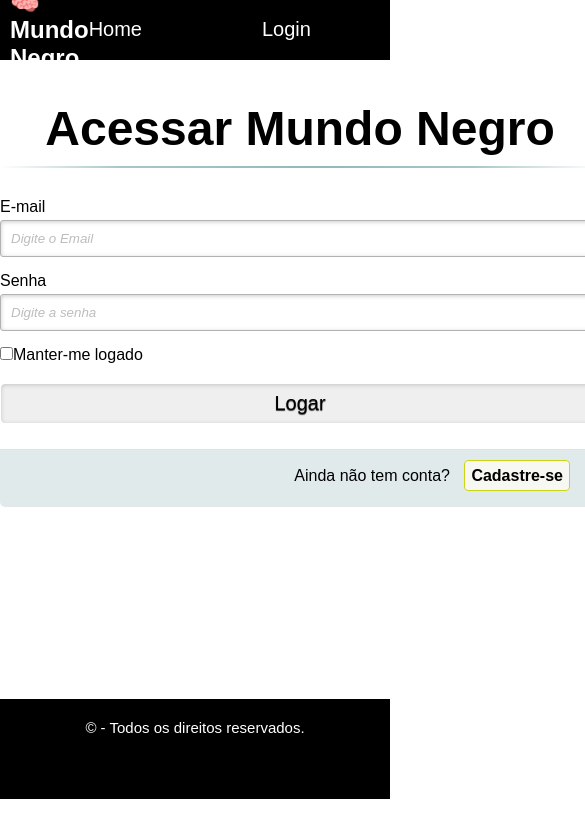
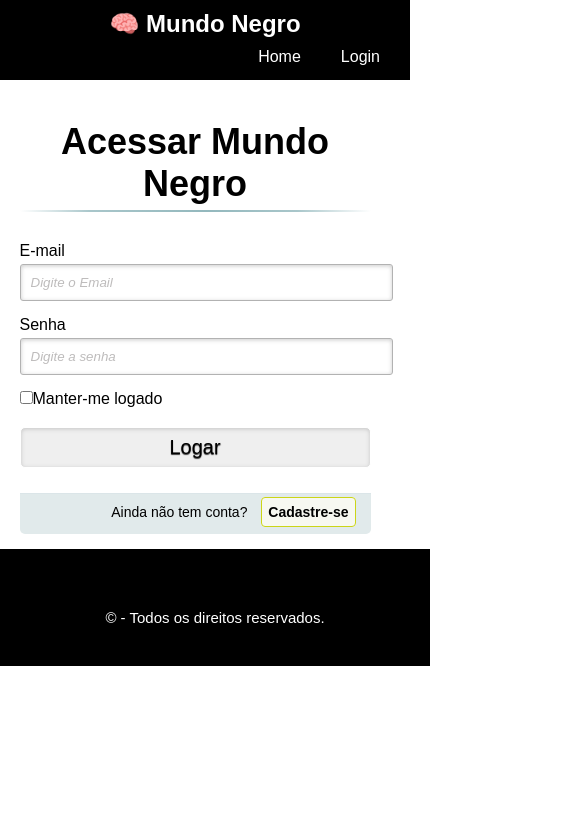
Before and after one commit to brenddamachado/Mundo_Negro, an Angular app in the folder conhecimentos/: page /login in a window 390 px wide. Shown: the top 838 px of the page, 585 px wide, since content can reach past the window. Built offline with nearby package versions, Linux system fonts and the light colour scheme.

Commit message:
responsividade

```diff
--- a/conhecimentos/src/app/features/cadastro/pages/cadastro/cadastro.component.scss
+++ b/conhecimentos/src/app/features/cadastro/pages/cadastro/cadastro.component.scss
@@ -150,3 +150,24 @@ input[type="submit"]:hover {
     }
   }
 }
+
+/* Media query para 575px */
+@media screen and (max-width: 575px) {
+  .content {
+    padding: 5% 10%;
+  }
+
+  h1 {
+    font-size: 36px;
+    padding-bottom: 20px;
+  }
+
+  input[type="submit"] {
+    font-size: 18px;
+  }
+
+  .link {
+    font-size: 14px;
+    padding: 12px 20px 15px 20px;
+  }
+}
--- a/conhecimentos/src/app/features/carrossel/pages/carrossel/carrossel.component.scss
+++ b/conhecimentos/src/app/features/carrossel/pages/carrossel/carrossel.component.scss
@@ -28,3 +28,9 @@
     background: rgb(251, 97, 171);
     cursor: default;
   }
+
+  @media (max-width: 575px) {
+    .item {
+      height: 300px;
+    }
+  }
--- a/conhecimentos/src/app/features/compras/pages/compras/compras.component.scss
+++ b/conhecimentos/src/app/features/compras/pages/compras/compras.component.scss
@@ -198,3 +198,36 @@ p {
     padding-left: 10px;
 
 }
+
+/* Responsividade até 575px */
+@media screen and (max-width: 575px) {
+    h2 {
+        font-size: 30px;
+    }
+
+    .container-1 {
+        margin: 20px;
+    }
+
+    .info2 {
+        font-size: 40px;
+        line-height: 40px;
+    }
+
+    .info4 {
+        width: 80%;
+    }
+
+    .info8 {
+        font-size: 40px;
+        line-height: 40px;
+    }
+
+    .fPtNWM {
+        width: 100px;
+    }
+
+    .info12 {
+        margin: 10px;
+    }
+}
--- a/conhecimentos/src/app/features/login/pages/login/login.component.scss
+++ b/conhecimentos/src/app/features/login/pages/login/login.component.scss
@@ -152,3 +152,27 @@ input[type="submit"]:hover {
     }
   }
 }
+/* Responsividade até 575px */
+@media (max-width: 575px) {
+  .content {
+    width: 90%;
+    min-height: auto;
+  }
+
+  h1 {
+    font-size: 36px;
+  }
+
+  h1:after {
+    margin-top: 5px;
+  }
+
+  input:not([type="checkbox"]) {
+    width: 100%;
+  }
+
+  .link {
+    padding: 10px 15px;
+    font-size: 14px;
+  }
+}
--- a/conhecimentos/src/app/shared/components/footer/footer.component.scss
+++ b/conhecimentos/src/app/shared/components/footer/footer.component.scss
@@ -21,3 +21,18 @@
   p{
     padding: 20px;
   }
+
+
+
+/* Responsividade até 575px */
+@media (max-width: 575px) {
+  .footer-container {
+    height: auto;
+    padding: 20px;
+    text-align: center;
+  }
+
+  .footer-content p {
+    margin-top: 20px;
+  }
+}
--- a/conhecimentos/src/app/shared/components/header/header.component.scss
+++ b/conhecimentos/src/app/shared/components/header/header.component.scss
@@ -47,3 +47,28 @@
     }
 
 }
+
+/* Estilos para telas com largura até 575px */
+@media screen and (max-width: 575px) {
+    .cabecalho {
+      flex-wrap: wrap;
+      justify-content: center;
+      padding: 10px;
+    }
+
+    .cabecalho .name {
+      margin-left: 0;
+      text-align: center;
+      margin-bottom: 10px;
+    }
+
+    .cabecalho .nav {
+      display: flex;
+      justify-content: center;
+    }
+
+    .cabecalho .nav li {
+      margin-right: 20px;
+      font-size: 16px;
+    }
+  }
```
